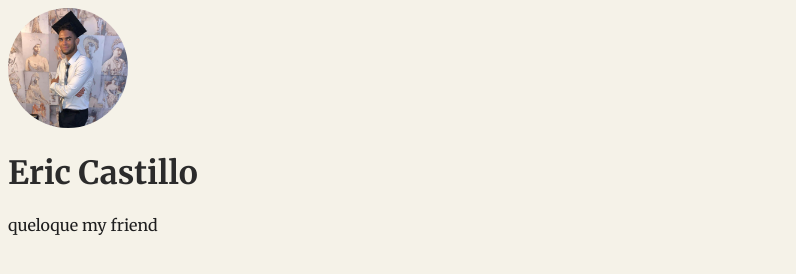
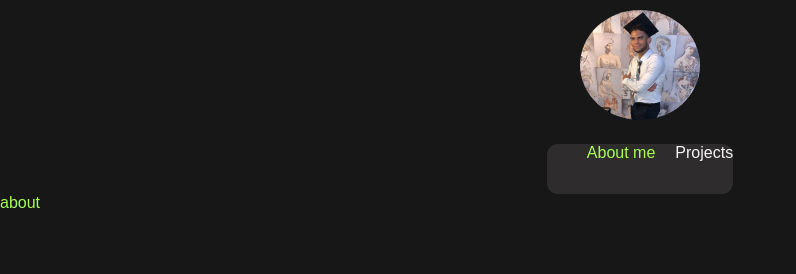
Before and after one commit to ericmc27/Portfolio, a plain HTML site: page index.html in a window 1280 px wide. Shown: the whole page, without its empty margins (0-796 px from the left). Drawn offline with Linux system fonts and the light colour scheme; a web font is replaced by a local one.

Commit message:
Layout change

```diff
--- a/index.html
+++ b/index.html
@@ -4,23 +4,35 @@
 <head>
   <meta charset="UTF-8">
   <meta name="viewport" content="width=device-width, initial-scale=1.0">
-  <title>Document</title>
+  <title>Eric's portfolio</title>
   <link rel="stylesheet" href="styles.css">
-  <link rel="preconnect" href="https://fonts.googleapis.com">
-  <link rel="preconnect" href="https://fonts.gstatic.com" crossorigin>
-  <link
-    href="https://fonts.googleapis.com/css2?family=Merriweather:ital,opsz,wght@0,18..144,300..900;1,18..144,300..900&display=swap"
-    rel="stylesheet">
+  <style>
+    @import url('https://fonts.googleapis.com/css2?family=Bungee+Spice&display=swap');
+  </style>
 </head>
 
 <body>
-  <img src="profile_picture.jpg" id="profile_picture" />
-  <h1 style="color: #2B2B2B;">Eric Castillo</h1>
-  <nav></nav>
+  <nav>
+    <picture>
+      <source srcset="profile_picture_avif.avif" type="image/avif">
+      <source srcset="profile_picture_webp.webp" type="image/webp">
+      <img src="profile_picture.jpg" class="profile_picture" alt="Eric's profile picture" height="110" width="120" />
+    </picture>
 
-  <div>
-    queloque my friend
+    <ul>
+      <li class="about active" onclick="handleDisplayChange('about')">About me</li>
+      <li class="projects" onclick="handleDisplayChange('projects')">Projects</li>
+    </ul>
+  </nav>
+
+  <div id="about">
+    about
   </div>
+
+  <div id="projects">
+    projects
+  </div>
+  <script src="index.js"></script>
 </body>
 
 </html>
--- /dev/null
+++ b/index.js
@@ -0,0 +1,11 @@
+let display = "about"
+
+function handleDisplayChange(className){
+  document.querySelector('.active').classList.remove('active')
+  document.getElementById(display).style.display = 'none'
+
+  document.querySelector(`.${className}`)?.classList.add('active')
+  document.getElementById(className).style.display = 'block'
+
+  display = className
+}
--- a/styles.css
+++ b/styles.css
@@ -1,14 +1,42 @@
 body {
-  background-color: #F5F2e8;
-  color: #1E1E1E;
-  font-family: 'Merriweather', sans-serif;
+  margin: 0px;
+  background-color: #171717;
+  color: #a6ff52;
+  font-family: "Bungee Spice", sans-serif;
 }
 
 nav {
-  background-color: black;
+  display: flex;
+  flex-direction: column;
+  align-items: center;
+  padding-top: 10px;
+  gap: 20px;
 }
 
-#profile_picture {
+ul {
+  display: inline-flex;
+  justify-content: center;
+  height: 50px;
+  margin: 0px;
+  background-color: #2e2c2c;
+  color: whitesmoke;
+  border-radius: 11px;
+  list-style: none;
+  gap: 20px;
+}
+
+ul li:hover {
+  cursor: pointer;
+}
+
+.profile_picture {
   border-radius: 50%;
-  height: 120px;
 }
+
+li.active {
+  color: #a6ff52 !important;
+}
+
+div:not(#about) {
+  display: none
+}
```
Also changed, not shown: profile_picture_avif.avif (added), profile_picture_webp.webp (added).
